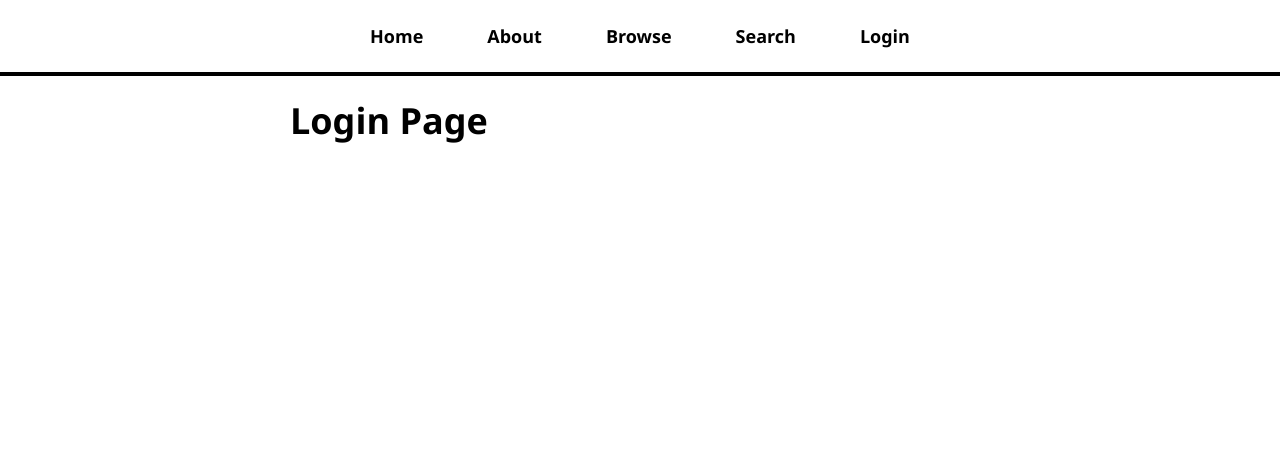
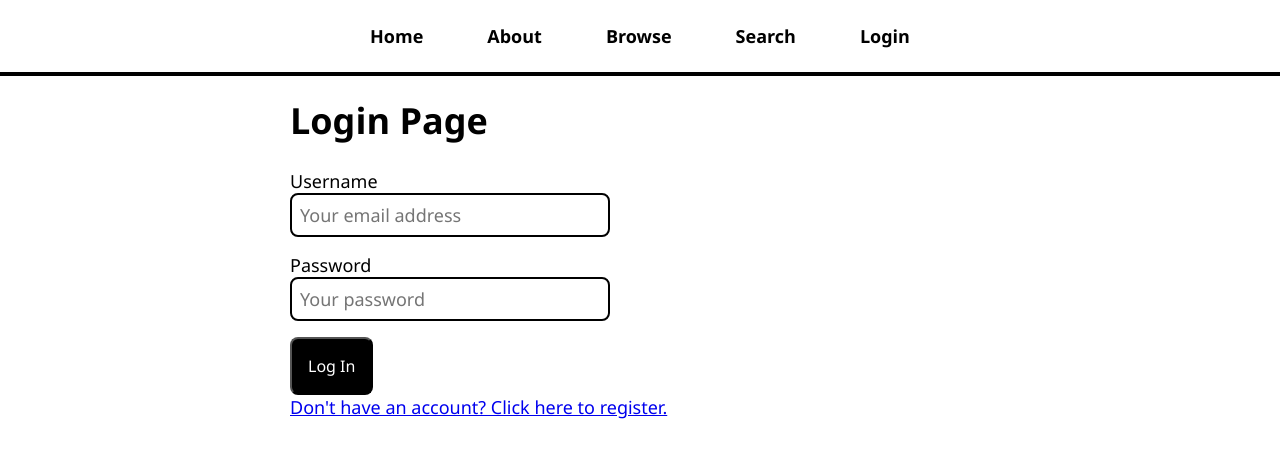
Before and after one commit to mganderson13/book_branch_project, a React (Create React App) app: page /login in a window 1280 px wide. Shown: the top 458 px of the page. Built offline with nearby package versions, Linux system fonts and the light colour scheme.

Commit message:
login page logic

```diff
--- a/src/pages/Login.js
+++ b/src/pages/Login.js
@@ -1,6 +1,48 @@
+import { useState } from 'react';
+import { Link, useNavigate } from 'react-router-dom';
+import { getAuth, signInWithEmailAndPassword } from 'firebase/auth';
+
 const Login = () => {
+    const [email, setEmail] = useState('');
+    const [password, setPassword] = useState('');
+    const [error, setError] = useState('');
+
+    const navigate = useNavigate();
+
+    const logIn = async () => {
+        try{
+        await signInWithEmailAndPassword(getAuth(), email, password);
+        navigate('/home');
+        } catch (e) {
+            setError(e.message);
+        }
+    }
+
     return (
+        <>
         <h1>Login Page</h1>
+        {error && <p className="error">{error}</p>}
+        <label for="username">Username</label>
+        <input
+        type="text"
+        id="username"
+        name="username"
+        placeholder='Your email address'
+        onChange={e => setEmail(e.target.value)}
+        />
+        <label for="password">Password</label>
+        <input
+        type="password"
+        id="password"
+        name="password"
+        placeholder='Your password'
+        value={password}
+        onChange={e => setPassword(e.target.value)}
+        />
+        <button onClick={logIn} >Log In</button>
+        <br></br>
+        <Link to="/register">Don't have an account? Click here to register.</Link>
+        </>
     );
 }
 
```
